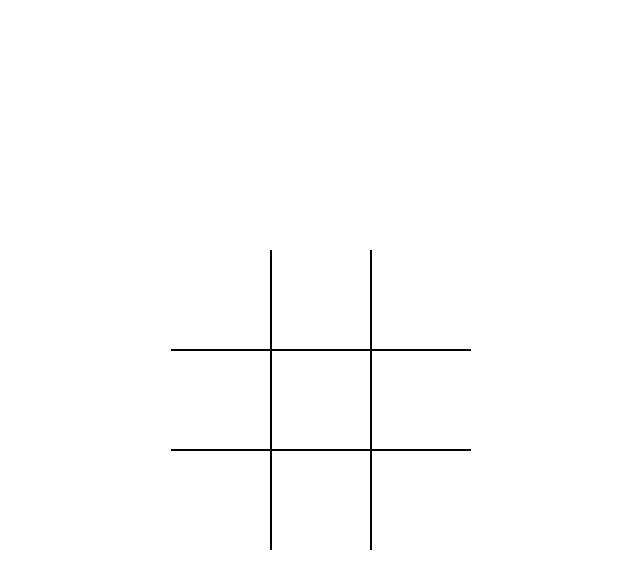
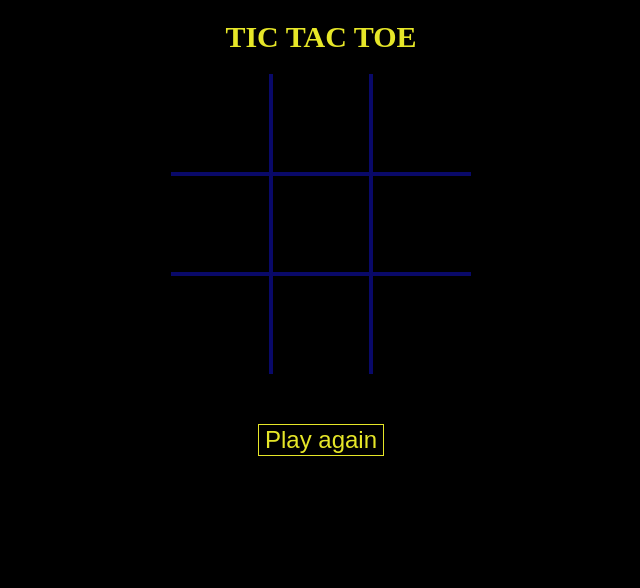
Before and after one commit to linapilipa/Lina-tic-tac-toe, a plain HTML site: page index.html in a window 1280 px wide. Shown: the whole page, without its empty margins (319-959 px from the left). Drawn offline with Linux system fonts and the light colour scheme.

Commit message:
updated_04_10

```diff
--- a/index.html
+++ b/index.html
@@ -9,6 +9,8 @@
   <title>Tic Toe Tao</title>
 </head>
 <body>
+
+  <h1>TIC TAC TOE</h1>
   <div class="board" id="board">
     <div class="cell" data-cell></div>
     <div class="cell" data-cell></div>
@@ -21,6 +23,11 @@
     <div class="cell" data-cell></div>
   </div>
 
+  <div style="text-align: center">
+    <button id="play-again">Play again</button>
+  </div>
+
+
 
 </body>
 </html>
--- a/index.js
+++ b/index.js
@@ -14,6 +14,8 @@ const WINNING_COMBINATIONS = [
 
 let cells = document.getElementsByClassName('cell')
 let isFirst = true
+let playAgain = document.getElementById('play-again')
+console.log(playAgain)
 
 for (let key = 0; key < cells.length; key++) {
   // console.log(cells[key]);
@@ -21,7 +23,7 @@ for (let key = 0; key < cells.length; key++) {
 
   // dabar isEmpty yra true
   let isEmpty = !Boolean(cells[key].innerHTML.length)
-  console.log(isEmpty)
+  // console.log(isEmpty)
 
   if (isEmpty) {
     //  Šauktukas (!) apverčia reikšmę į priešingą isFirst = true  !isFirst = false
@@ -43,10 +45,16 @@ function checkWin() {
     let cell3 = cells[win[2]].innerHTML
 
     if (cell1 == "X" && cell2 == "X" && cell3 == "X"){
-      alert("X laimejo")
+      alert("Winner is X")
     }
     if (cell1 == "O" && cell2 == "O" && cell3 == "O"){
-      alert("O laimejo")
+      alert("Winner is O")
     }
+    // if (cells.length === 9)
+    // alert("It`'s a draw!")
   });
 }
+
+playAgain.addEventListener("click", function() {
+  window.location.reload();
+})
--- a/style.css
+++ b/style.css
@@ -9,11 +9,18 @@
 
   body {
     margin: 0;
+    background-color: black;
+  }
+
+  h1 {
+    color: rgb(230, 230, 40) ;
+    text-align: center;
+    font-size: 30px;
   }
 
   .board {
-    width: 100vw;
-    height: 100vh;
+    width: 100%;
+    height: 100%;
     display: grid;
     justify-content: center;
     align-content: center;
@@ -25,7 +32,7 @@
   .cell {
     width: var(--cell-size);
     height: var(--cell-size);
-    border: 1px solid black;
+    border: 2px solid rgb(9, 9, 105);
     display: flex;
     justify-content: center;
     align-items: center;
@@ -144,3 +151,22 @@
   .winning-message.show {
     display: flex;
   }
+
+
+  #play-again {
+    background-color: transparent;
+    color: rgb(230, 230, 40);
+    border: rgb(230, 230, 40) 1px solid;
+    font-size: 1.5rem;
+    margin-top: 50px;
+  }
+
+  h2 {
+    color: rgb(230, 230, 40) ;
+    text-align: center;
+  }
+  .board {
+    color: rgb(230, 230, 40);
+    font-size: 40px;
+    font-family:'Franklin Gothic Medium', 'Arial Narrow', Arial, sans-serif;
+  }
```
